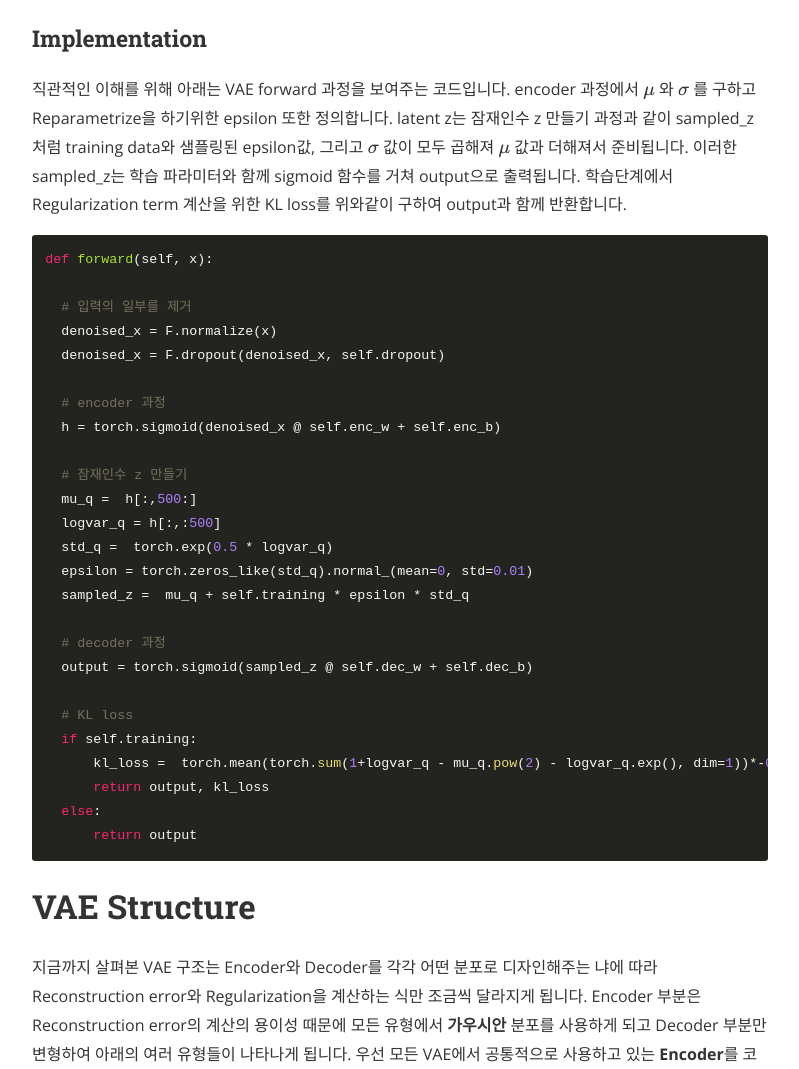
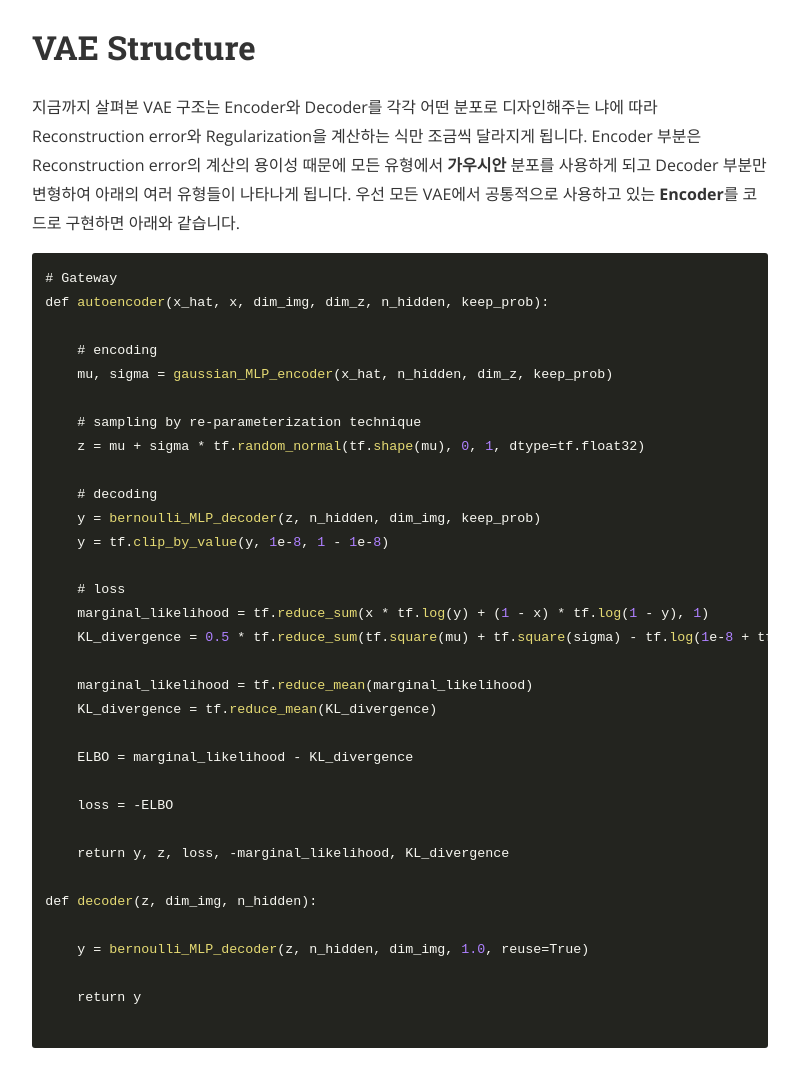
Before and after one commit to deep-generative-models-AIM5036/deep-generative-models-AIM5036.github.io, a Jekyll site: the page built from _posts/2022-11-13-vae.md, in a window 1280 px wide and 1400 px high, scrolled down 8070 px. Shown: the part 237-1306 px from the top of the window, without its empty margins (240-1039 px from the left). Built offline with Jekyll 4.4.1, drawn with Linux system fonts in a browser that asks for light colours; nearby versions of some CDN libraries; formulas are drawn with MathJax 3; some of the changed text lies outside the part shown.

Commit message:
Update vae.md

````diff
--- a/_posts/2022-11-13-vae.md
+++ b/_posts/2022-11-13-vae.md
@@ -175,37 +175,6 @@ $z$를 샘플링하는 generator의 distribution은 Bernoulli로 디자인할
 
 </p>
 
-### Implementation
-
-직관적인 이해를 위해 아래는 VAE forward 과정을 보여주는 코드입니다. encoder 과정에서 $\mu$ 와 $\sigma$ 를 구하고 Reparametrize을 하기위한 epsilon 또한 정의합니다. latent z는 잠재인수 z 만들기 과정과 같이 sampled_z 처럼 training data와 샘플링된 epsilon값, 그리고 $\sigma$ 값이 모두 곱해져 $\mu$ 값과 더해져서 준비됩니다. 이러한 sampled_z는 학습 파라미터와 함께 sigmoid 함수를 거쳐 output으로 출력됩니다. 학습단계에서 Regularization term 계산을 위한 KL loss를 위와같이 구하여 output과 함께 반환합니다.
-
-```python
-def forward(self, x):
-
-  # 입력의 일부를 제거
-  denoised_x = F.normalize(x)
-  denoised_x = F.dropout(denoised_x, self.dropout)
-
-  # encoder 과정
-  h = torch.sigmoid(denoised_x @ self.enc_w + self.enc_b)
-
-  # 잠재인수 z 만들기
-  mu_q =  h[:,500:]
-  logvar_q = h[:,:500]
-  std_q =  torch.exp(0.5 * logvar_q)
-  epsilon = torch.zeros_like(std_q).normal_(mean=0, std=0.01)
-  sampled_z =  mu_q + self.training * epsilon * std_q
-
-  # decoder 과정
-  output = torch.sigmoid(sampled_z @ self.dec_w + self.dec_b)
-
-  # KL loss
-  if self.training:
-      kl_loss =  torch.mean(torch.sum(1+logvar_q - mu_q.pow(2) - logvar_q.exp(), dim=1))*-0.5
-      return output, kl_loss
-  else:
-      return output
-```
 
 # VAE Structure
 
@@ -394,7 +363,7 @@ VAE는 이미지로부터 저차원의 가우시안 분포를 학습한 다음
 
 # Improved Work
 
-VAE와 생성적 적대 네트워크(GAN)를 사용하여 Auto-Encoder의 posterior를 임의의 prior 분포와 matching함으로써 variational inference를 하는 연구가 있었습니다. posterior distribution을 prior distribution과 matching 한다는 것은 latent space(prior distribution)에서 샘플들이 어떤 의미를 가지고 분포되어 있는지 알 수 있습니다. AAE의 encoder는 원하는 prior distribution에 data 분포를 만들게 되고 decoder는 해당 prior에서 의미를 찾을 수 있는 샘플들을 생성할 수 있게 됩니다.
+VAE와 생성적 적대 네트워크(GAN)를 사용하여 Auto-Encoder의 posterior를 임의의 prior 분포와 matching함으로써 variational inference를 하는 [Advarsarial AutoEncoder(AAE)](https://arxiv.org/abs/1511.05644)라는 연구가 있었습니다. GAN의 Discriminator가 생성된 이미지의 분포와 진짜 데이터셋에서 온 이미지의 분포를 판별하면서 prior distribution을 매칭하게 됩니다. Posterior distribution을 prior distribution과 matching 함으로써 latent space(prior distribution)에서 샘플들이 어떤 의미를 가지고 분포되어 있는지 알 수 있습니다. AAE의 encoder는 원하는 prior distribution에 data 분포를 만들게 되고 decoder는 해당 prior에서 의미를 찾을 수 있는 샘플들을 생성할 수 있게 됩니다.
 
 
 ![Imgur](https://i.imgur.com/2o85wBe.png)
````
